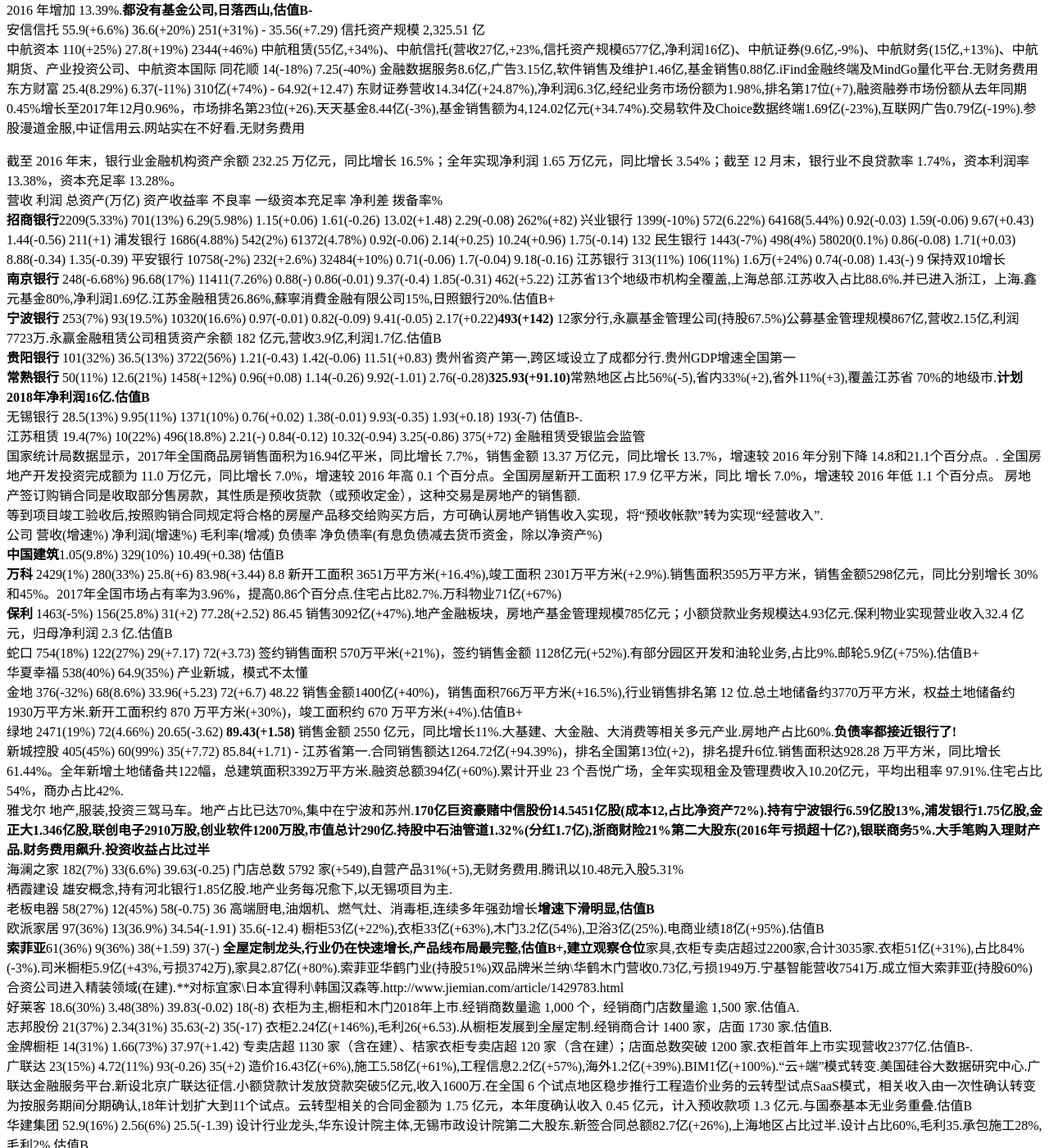
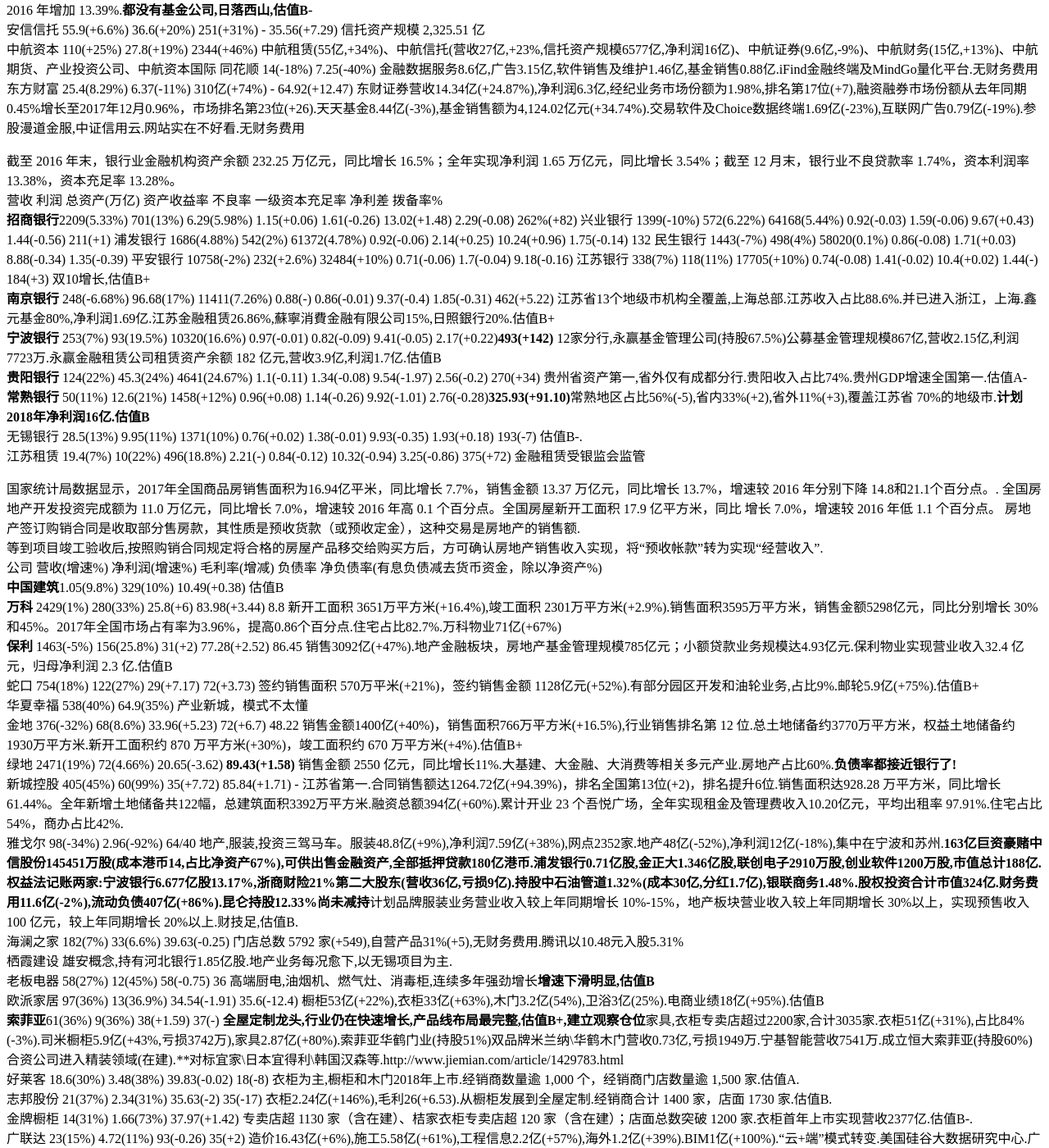
Before and after one commit to kingofhawks/kingofhawks.github.io, a Jekyll site: the page built from _posts/2017-11-24-重点上市公司2017年报汇总.md, in a window 1280 px wide and 1400 px high, scrolled down 5690 px. Shown: the whole window at 82% size. Built offline with Jekyll 4.4.1, drawn with Linux system fonts in a browser that asks for light colours; our own code applies the rules of GitHub Pages for plain Markdown files; some of the changed text lies outside the part shown.

Commit message:
update post

```diff
--- a/_posts/2017-11-24-重点上市公司2017年报汇总.md
+++ b/_posts/2017-11-24-重点上市公司2017年报汇总.md
@@ -96,7 +96,7 @@
 我国免疫诊断试剂近年来发展很快，占整个体外诊断试剂行业市场份额约为 29%，而发展较为成熟的生化诊断试剂依然占有重要的市场地位，达到 26%的市场份额，两者合计超过整个市场份额的一半，是我国体外诊断试剂市场中最重要的两类产品。血液学检测试剂市场份额为 12%，分子诊断占到 9%的市场份额，其它诊断试剂占到 24%的份额，包括了微生物检测试剂、床边检测等多种产品。
 安图生物    14(42%)         4.46(27%)     69(-4.76)      10              1.47(42%/10.54%)      649(+216)   IVD。免疫诊断试剂为主，生化和微生物检测。试剂11.58亿(+28%),仪器1.79亿(+485%).估值B
 迈克生物    19.7(32%)      3.74(20%)      54(-2.87)      17              1.09(26%/5.77%)      413(+61)  代理销售日立、希森美康、生物-梅里埃、伯乐、碧迪、雅培等,占比60%、自产试剂销售收入占比38%,营收同比增长33%.估值B
-迪安诊断   50(31%)         3.49(33%)     服务43/商业26   60(+4.65)         1.34(30%/2.68%)     691(+120)      Labcorp,奎斯特诊疗(DGX),IDXX      IVD诊断产品代理商,体检连锁,CRO,移动医疗.已建与在建连锁实验室为38家(+7).诊断服务19亿(+34%),诊断产品30亿(+27%).健康体检业务达7261万(+76%).融资租赁1474万.**连年并购渠道商22次商誉16.2亿占比净资产69%,减值3431万! 扣非-10%,第四季度亏损,财务费用飙升230%,估值B**
+迪安诊断   50(31%)         3.49(33%)     服务43/商业26   60(+4.65)         1.34(30%/2.68%)     691(+120)      Labcorp,奎斯特诊疗(DGX),IDXX      IVD诊断产品代理商,体检连锁,CRO,移动医疗.已建与在建连锁实验室为38家(+7).诊断服务19亿(+34%),诊断产品30亿(+27%).健康体检业务达7261万(+76%).融资租赁1474万.**连年并购渠道商22次商誉16.2亿占比净资产69%,减值3431万! 扣非-10%,第四季度亏损,财务费用飙升230%,增速明显放缓,估值B**
 **万孚生物**11.45(109%)    2.1(45%)      69.19(-0.28)   16               1.06(70%/9.24%)        398(+129)    POCT现场检测(传染病、毒品、慢性病、妊娠).POCT市场约占整个IVD市场容量的30%，其中血糖检测约占19%.强生、罗氏、拜耳在血糖领域领先，Alere、雅培等则在血气、心脏标志物等领域居于领先.估值B
 金域医学    37.9(17.7%)     1.88(10.8%)     40.75(-1.5)   47.48(-10)      2.56(7%/6.75%)        760 37家连锁实验室,诊断服务老大,与POCT是竞争关系.估值C
 我武生物    3.8(23%)        1.86(44%)       97(+0.73)     4.6               0.24(35%/6.27%)      50(-8)        国内唯一舌下脱敏粉尘螨滴剂及皮肤点刺诊断试剂盒,脱敏,小众市场
@@ -117,7 +117,7 @@
 公司        营收           净利润          毛利率          负债率
 国药股份    362(4%)         11.4(15%)      7.79(+0.73)     53(-3.25)  北京分销.麻醉药品、一类精神药品业务全国份额80%.国瑞药业.器械销售增60%**估值B+**
 **九州通**  739(24%)        14.45(65%)     8.31(+0.55)     62(-6.53)   好药师线下药店953家,18.7亿(+16%).器械70亿(+43%),毛利8.15(-1.93).估值B
-**瑞康医药** 232(60%)       10(70%)        18.41(+2.79)     52         山东占比61%(-19%).药品159亿(+25%),毛利12.38(+0.2).器械73亿(+153%),覆盖31省,毛利31.5(+0.83),占比31%(+13).移动医疗3292万(+67%).**现金流为负,应收占总资产50%,大量收购并表126家(+38)商誉37.85亿(+149.03%)占比净资产48.5%(+18),商誉减值准备仅0.28亿**招商资本和红杉各入股5%.估值B
+**瑞康医药** 232(60%)       10(70%)        18.41(+2.79)     52         山东占比61%(-19%).药品159亿(+25%),毛利12.38(+0.2).器械73亿(+153%),覆盖31省,毛利31.5(+0.83),占比31%(+13).移动医疗3292万(+67%).**现金流为负,应收占总资产50%,大量收购并表126家(+38,87家收购+25家新设）)商誉37.85亿(+149.03%)占比净资产48.5%(+18),商誉减值准备仅0.28亿**招商资本和红杉各入股5%.估值B
 嘉事堂      109(33%)         2.23(29%)     10.25(-1.81)    73          北京占比52%
 柳州医药     94(25%)         4(25%)        7.85(+0.04)     -        广西区域流通,增长还行.桂中药店270家,营收8.68亿(+41%),器械销售2.9亿(+52%),毛利率13.64(+2.11)
 
@@ -160,14 +160,15 @@
 浦发银行    1686(4.88%)     542(2%)        61372(4.78%)   0.92(-0.06)     2.14(+0.25)      10.24(+0.96)    1.75(-0.14)  132
 民生银行    1443(-7%)       498(4%)        58020(0.1%)    0.86(-0.08)     1.71(+0.03)      8.88(-0.34)     1.35(-0.39)
 平安银行    10758(-2%)      232(+2.6%)     32484(+10%)    0.71(-0.06)     1.7(-0.04)       9.18(-0.16)
-江苏银行     313(11%)       106(11%)       1.6万(+24%)    0.74(-0.08)     1.43(-)           9   保持双10增长
+江苏银行     338(7%)       118(11%)        17705(+10%)    0.74(-0.08)     1.41(-0.02)      10.4(+0.02)   1.44(-)      184(+3) 双10增长,估值B+
 **南京银行** 248(-6.68%)    96.68(17%)     11411(7.26%)   0.88(-)         0.86(-0.01)      9.37(-0.4)    1.85(-0.31)  462(+5.22) 江苏省13个地级市机构全覆盖,上海总部.江苏收入占比88.6%.并已进入浙江，上海.鑫元基金80%,净利润1.69亿.江苏金融租赁26.86%,蘇寧消費金融有限公司15%,日照銀行20%.估值B+
 **宁波银行** 253(7%)        93(19.5%)      10320(16.6%)   0.97(-0.01)    0.82(-0.09)      9.41(-0.05)     2.17(+0.22)**493(+142)** 12家分行,永赢基金管理公司(持股67.5%)公募基金管理规模867亿,营收2.15亿,利润7723万.永赢金融租赁公司租赁资产余额 182 亿元,营收3.9亿,利润1.7亿.估值B
-**贵阳银行** 101(32%)        36.5(13%)     3722(56%)       1.21(-0.43)    1.42(-0.06)      11.51(+0.83)   贵州省资产第一,跨区域设立了成都分行.贵州GDP增速全国第一
+**贵阳银行** 124(22%)        45.3(24%)     4641(24.67%)    1.1(-0.11)    1.34(-0.08)      9.54(-1.97)    2.56(-0.2)    270(+34)  贵州省资产第一,省外仅有成都分行.贵阳收入占比74%.贵州GDP增速全国第一.估值A-
 **常熟银行** 50(11%)         12.6(21%)     1458(+12%)      0.96(+0.08)   1.14(-0.26)       9.92(-1.01)     2.76(-0.28)**325.93(+91.10)**常熟地区占比56%(-5),省内33%(+2),省外11%(+3),覆盖江苏省 70%的地级市.**计划2018年净利润16亿.估值B**
 无锡银行     28.5(13%)        9.95(11%)     1371(10%)       0.76(+0.02)    1.38(-0.01)      9.93(-0.35)     1.93(+0.18)  193(-7)  估值B-.
 江苏租赁    19.4(7%)        10(22%)        496(18.8%)      2.21(-)        0.84(-0.12)      10.32(-0.94)    3.25(-0.86)
   375(+72)   金融租赁受银监会监管
+
 国家统计局数据显示，2017年全国商品房销售面积为16.94亿平米，同比增长 7.7%，销售金额 13.37 万亿元，同比增长 13.7%，增速较 2016 年分别下降 14.8和21.1个百分点。.
 全国房地产开发投资完成额为 11.0 万亿元，同比增长 7.0%，增速较 2016 年高 0.1 个百分点。全国房屋新开工面积 17.9 亿平方米，同比
 增长 7.0%，增速较 2016 年低 1.1 个百分点。
@@ -182,7 +183,7 @@
 金地     376(-32%)      68(8.6%)        33.96(+5.23)    72(+6.7)          48.22 销售金额1400亿(+40%)，销售面积766万平方米(+16.5%),行业销售排名第 12 位.总土地储备约3770万平方米，权益土地储备约 1930万平方米.新开工面积约 870 万平方米(+30%)，竣工面积约 670 万平方米(+4%).估值B+
 绿地     2471(19%)       72(4.66%)       20.65(-3.62)    **89.43(+1.58)**    销售金额 2550 亿元，同比增长11%.大基建、大金融、大消费等相关多元产业.房地产占比60%.**负债率都接近银行了!**
 新城控股  405(45%)        60(99%)         35(+7.72)       85.84(+1.71)           -     江苏省第一.合同销售额达1264.72亿(+94.39%)，排名全国第13位(+2)，排名提升6位.销售面积达928.28 万平方米，同比增长 61.44%。全年新增土地储备共122幅，总建筑面积3392万平方米.融资总额394亿(+60%).累计开业 23 个吾悦广场，全年实现租金及管理费收入10.20亿元，平均出租率 97.91%.住宅占比54%，商办占比42%.
-雅戈尔                                            地产,服装,投资三驾马车。地产占比已达70%,集中在宁波和苏州.**170亿巨资豪赌中信股份14.5451亿股(成本12,占比净资产72%).持有宁波银行6.59亿股13%,浦发银行1.75亿股,金正大1.346亿股,联创电子2910万股,创业软件1200万股,市值总计290亿.持股中石油管道1.32%(分红1.7亿),浙商财险21%第二大股东(2016年亏损超十亿?),银联商务5%.大手笔购入理财产品.财务费用飙升.投资收益占比过半**
+雅戈尔   98(-34%)        2.96(-92%)       64/40                                  地产,服装,投资三驾马车。服装48.8亿(+9%),净利润7.59亿(+38%),网点2352家.地产48亿(-52%),净利润12亿(-18%),集中在宁波和苏州.**163亿巨资豪赌中信股份145451万股(成本港币14,占比净资产67%),可供出售金融资产,全部抵押贷款180亿港币.浦发银行0.71亿股,金正大1.346亿股,联创电子2910万股,创业软件1200万股,市值总计188亿.权益法记账两家:宁波银行6.677亿股13.17%,浙商财险21%第二大股东(营收36亿,亏损9亿).持股中石油管道1.32%(成本30亿,分红1.7亿),银联商务1.48%.股权投资合计市值324亿.财务费用11.6亿(-2%),流动负债407亿(+86%).昆仑持股12.33%尚未减持**计划品牌服装业务营业收入较上年同期增长 10%-15%，地产板块营业收入较上年同期增长 30%以上，实现预售收入 100 亿元，较上年同期增长 20%以上.财技足,估值B.
 海澜之家  182(7%)        33(6.6%)         39.63(-0.25)  门店总数 5792 家(+549),自营产品31%(+5),无财务费用.腾讯以10.48元入股5.31%
 栖霞建设  雄安概念,持有河北银行1.85亿股.地产业务每况愈下,以无锡项目为主.
 老板电器  58(27%)         12(45%)          58(-0.75)      36    高端厨电,油烟机、燃气灶、消毒柜,连续多年强劲增长**增速下滑明显,估值B**
@@ -196,8 +197,10 @@
 
 快递:国家邮政局公布2017年中国快递业务量达到400.6亿件，同比增长28%，收入累计完成4957.1亿元，同比增长24.7%.2017年，东、中、西部地区快递业务量比重分别为81.1%、11.6%和7.3%，业务收入比重分别为80.9%、10.8%和8.3%。
 公司     营收(增速%)     净利润(增速%)   毛利率(增减)     负债率
-**顺丰** 710(23.68%)    47.7(14%)      19.97(+0.42)    43(-11)     扣非+40%.快件业务量30.52亿票(+18%),快递业务票均收入23.14元(+4.46%).顺丰航空自营全货机41架(+5)，租赁全货机16架(+1),2017年度航空运输快递件量为 7.6亿票，占公司 2017年度总快递业务完成量约 25%.持有物流场地土地面积约 4226亩(+1273)，总规划建筑面积约 272万平米(+60),已建成建筑面积约 78.11万平米,物流场地资源账面净值合计约人民币 86.07亿元.丰巢科技15%的股权.顺丰泰森以自有资金出资23亿元人民币参与设立湖北国际物流机场(持股46%).**估值B**   **韵达** 100(36%)        15.9(35%)     29(-1.85)       44%(-)    47.2亿件快递(+47%),市场占有率11.76%,份额第三.**增速最高,股价最活跃,估值B+**
-申通     126(28%)        14.87(18%)     -               32%   **业务量39亿件（+19.64%）,占全国快递业务量的9.73%，市占率有所下降,增速低于行业平均.估值B+**
+**顺丰** 710(23.68%)    47.7(14%)      19.97(+0.42)    43(-11)     扣非+40%.快件业务量30.52亿票(+18%),快递业务票均收入23.14元(+4.46%).顺丰航空自营全货机41架(+5)，租赁全货机16架(+1),2017年度航空运输快递件量为 7.6亿票，占公司 2017年度总快递业务完成量约 25%.持有物流场地土地面积约 4226亩(+1273)，总规划建筑面积约 272万平米(+60),已建成建筑面积约 78.11万平米,物流场地资源账面净值合计约人民币 86.07亿元.丰巢科技15%的股权.顺丰泰森以自有资金出资23亿元人民币参与设立湖北国际物流机场(持股46%).**估值B**
+中通
+**韵达** 100(36%)        15.9(35%)     29(-1.85)       44%(-)    47.2亿件快递(+47%),市场占有率11.76%,份额第三.**增速最高,股价最活跃,估值B+**
+申通     126(28%)        14.87(18%)     -               32%   **业务量39亿(+19.64%）,市场份额9.73%，有所下降,增速低于行业平均.估值B**
 圆通     200(18.8%)      14.4(5%)      10.76(-2.18)    -      业务量为50.64亿件(+13.54%),机队10架(+5).单票收入3.68(-1.87%).**各方面完败于行业增速.估值B-**
 德邦股份
 
@@ -237,8 +240,9 @@
 **万华化学**531(76%)         111(202%)      40(+8.8)      53.28(-10.6)  **周期股首选**全球最大的MDI供应商(份额超过20%).MDI收入298亿(+81%),石化系列153亿(+85%,丙烯产能 75 万吨),精细化工及新材料42亿(+53%)..30 万吨 TDI 装置，预计2018 年建成.估值合理.
 **国航**   1213(+7.7%)      72(+6%)        17.1(-5.33)   59.73(-6.15) 飞机655架(),旅客运输量1.02 亿人次，同比增加 5.15%；客座率 81.14%，同比上升 0.46 个百分点.国泰航空29.99%股权,深圳航空51%,山东航空22.8% .汇兑收益29.39亿(+71亿).估值B
 南航　      1274(+11%)       59(17)         11.8(-3.85)   71.53(-1.18)  飞机754架(+52).现有新疆、北方、深圳等 16 家分公司和厦门航空、汕头航空、贵州航空、珠海航空、重庆航空、河南航空等 6 家控股航空子公司.在广州投入运力超过 195 架.运输旅客 1.26 亿人次，同比增长 10.19%；平均客座率 82.2%，同比增长 1.69个百分点；汇兑收益17.9亿,2016年汇兑损失32亿.**交易价值较高的周期股,估值B**
-吉祥航空
-春秋航空
+吉祥航空   124(25%)        13.26(6%)
+春秋航空   110(+30%)       12.6(32%)
+大秦铁路   556(+24%)       133(+86%)
 中国核电  核电机组达16 台，控股总装机容量达1325.1 万千瓦，同比增长15.11%
 贵州茅台  一如既往50%增长.
 五粮液
```
